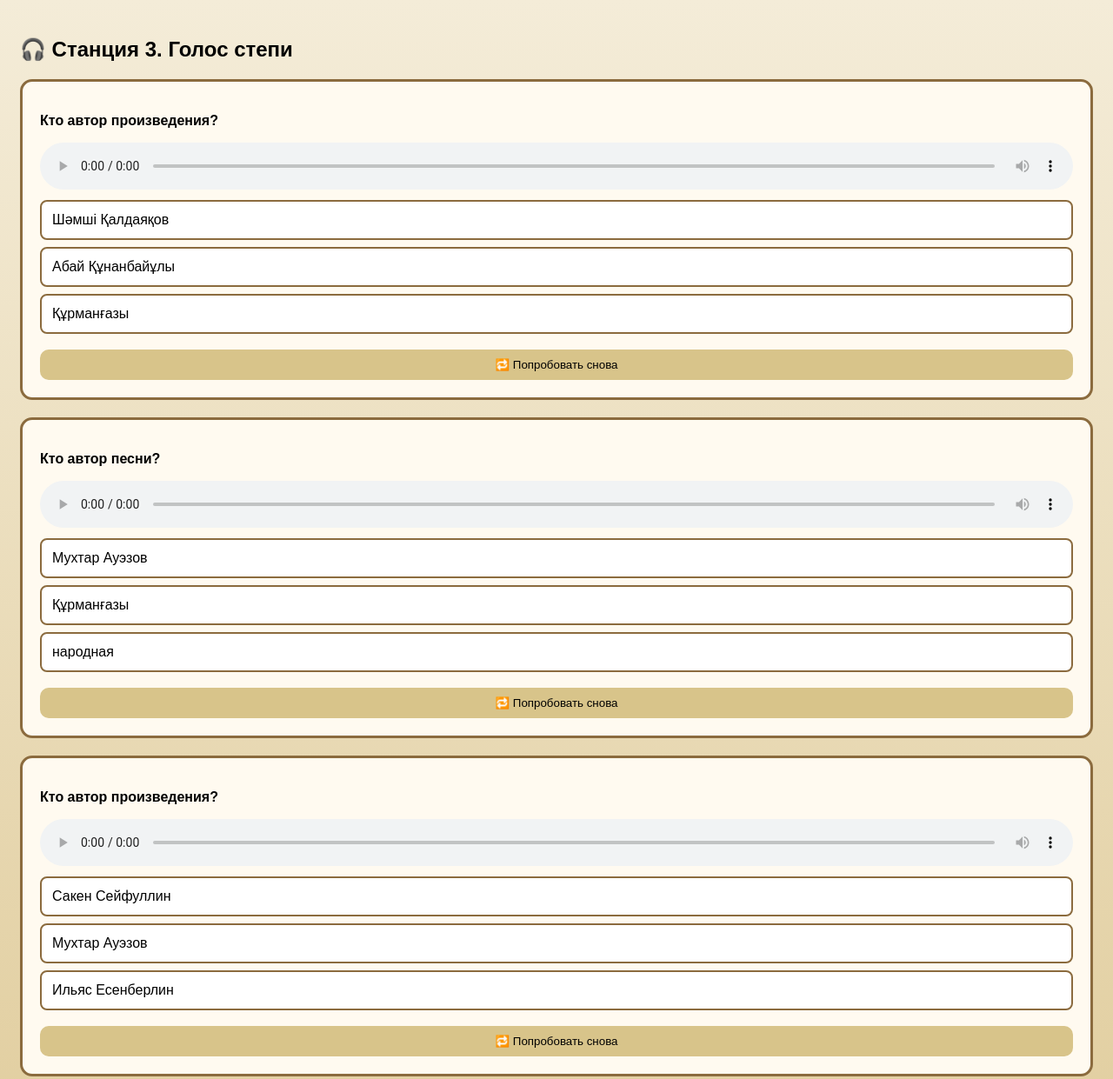
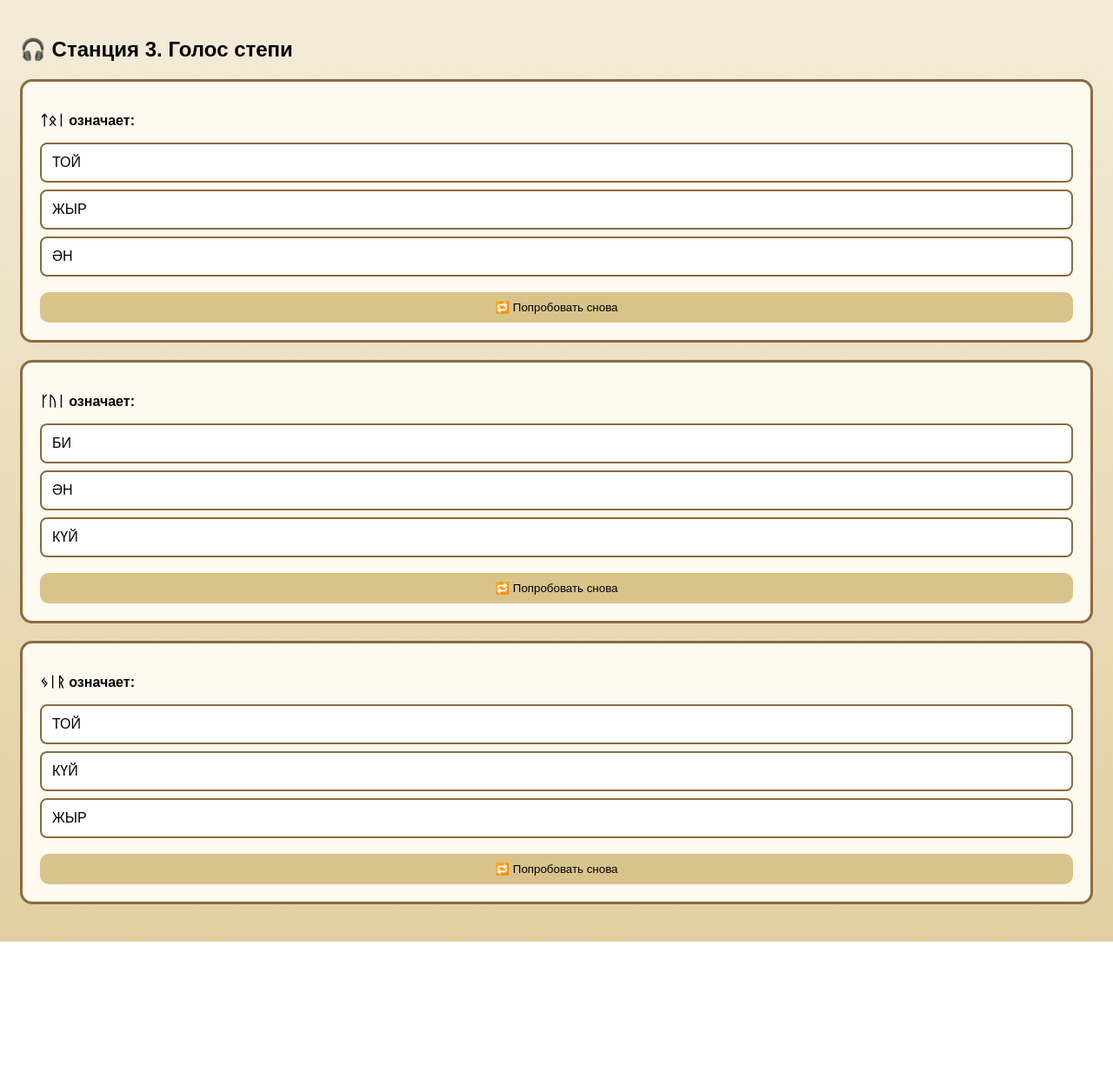
Before and after one commit to pikulinartem8-cell/code-of-the-steppe, a plain HTML site: page station3.html in a window 1280 px wide. Shown: the whole page at 87% size. After the commit the page ends 1083 px from the top, so only its background shows below. Drawn offline with Linux system fonts and the light colour scheme.

Commit message:
Refactor quiz sections and update styles

```diff
--- a/station3.html
+++ b/station3.html
@@ -6,38 +6,13 @@
 <meta name="viewport" content="width=device-width, initial-scale=1.0">
 
 <style>
-body{
-  font-family: Arial;
-  background: linear-gradient(#f4ecd8,#e2cfa1);
-  padding: 15px;
-}
-section{
-  background:#fffaf0;
-  padding:20px;
-  border-radius:14px;
-  border:3px solid #8b6b3e;
-  margin-bottom:20px;
-}
-.option{
-  padding:12px;
-  margin:8px 0;
-  border:2px solid #8b6b3e;
-  border-radius:8px;
-  background:#fff;
-  cursor:pointer;
-}
+body{font-family:Arial;background:linear-gradient(#f4ecd8,#e2cfa1);padding:15px;}
+.quiz{background:#fffaf0;padding:20px;border-radius:14px;border:3px solid #8b6b3e;margin-bottom:20px;}
+.option{padding:12px;margin:8px 0;border:2px solid #8b6b3e;border-radius:8px;background:#fff;cursor:pointer;}
 .option.correct{background:#c7e3b3;}
 .option.wrong{background:#f4bcbc;}
 .option.disabled{pointer-events:none;}
-.retry{
-  margin-top:10px;
-  padding:10px;
-  width:100%;
-  background:#d8c48a;
-  border:none;
-  border-radius:10px;
-}
-audio{width:100%;}
+.retry{margin-top:10px;padding:10px;width:100%;background:#d8c48a;border:none;border-radius:10px;}
 </style>
 </head>
 
@@ -45,55 +20,47 @@ audio{width:100%;}
 
 <h2>🎧 Станция 3. Голос степи</h2>
 
-<!-- ВОПРОС 1 -->
-<section class="quiz">
-<p><b>Кто автор произведения?</b></p>
-<audio controls src="audio/kazakhstan.mp3"></audio>
-
+<section class="quiz" data-qid="s3q1">
+<p><b>ᛏᛟᛁ означает:</b></p>
 <div class="answers">
-  <div class="option" data-correct="true">Шәмші Қалдаяқов</div>
-  <div class="option" data-correct="false">Абай Құнанбайұлы</div>
-  <div class="option" data-correct="false">Құрманғазы</div>
+  <div class="option" data-correct="true">ТОЙ</div>
+  <div class="option" data-correct="false">ЖЫР</div>
+  <div class="option" data-correct="false">ӘН</div>
 </div>
-
 <button class="retry">🔁 Попробовать снова</button>
 </section>
 
-<!-- ВОПРОС 2 -->
-<section class="quiz">
-<p><b>Кто автор песни?</b></p>
-<audio controls src="audio/karagym-ai.mp3"></audio>
-
+<section class="quiz" data-qid="s3q2">
+<p><b>ᚴᚢᛁ означает:</b></p>
 <div class="answers">
-  <div class="option" data-correct="true">народная</div>
-  <div class="option" data-correct="false">Құрманғазы</div>
-  <div class="option" data-correct="false">Мухтар Ауэзов</div>
+  <div class="option" data-correct="true">КҮЙ</div>
+  <div class="option" data-correct="false">ӘН</div>
+  <div class="option" data-correct="false">БИ</div>
 </div>
-
 <button class="retry">🔁 Попробовать снова</button>
 </section>
 
-<!-- ВОПРОС 3 -->
-<section class="quiz">
-<p><b>Кто автор произведения?</b></p>
-<audio controls src="audio/koshpendiler.mp3"></audio>
-
+<section class="quiz" data-qid="s3q3">
+<p><b>ᛃᛁᚱ означает:</b></p>
 <div class="answers">
-  <div class="option" data-correct="true">Ильяс Есенберлин</div>
-  <div class="option" data-correct="false">Мухтар Ауэзов</div>
-  <div class="option" data-correct="false">Сакен Сейфуллин</div>
+  <div class="option" data-correct="true">ЖЫР</div>
+  <div class="option" data-correct="false">КҮЙ</div>
+  <div class="option" data-correct="false">ТОЙ</div>
 </div>
-
 <button class="retry">🔁 Попробовать снова</button>
 </section>
 
 <script>
+let score = Number(localStorage.getItem("score") || 0);
+let solved = JSON.parse(localStorage.getItem("solved") || "{}");
+
 document.querySelectorAll('.quiz').forEach(quiz=>{
   let answered=false;
+  const qid=quiz.dataset.qid;
 
   function shuffle(){
-  const block=quiz.querySelector('.answers');
-  [...block.children].sort(()=>Math.random()-0.5).forEach(i=>block.appendChild(i));
+    const a=quiz.querySelector('.answers');
+    [...a.children].sort(()=>Math.random()-0.5).forEach(i=>a.appendChild(i));
   }
 
   quiz.querySelectorAll('.option').forEach(opt=>{
@@ -107,14 +74,19 @@ quiz.querySelectorAll('.option').forEach(opt=>{
         if(o.dataset.correct==="true")o.classList.add("correct");
         o.classList.add("disabled");
       });
+
+      if(correct && !solved[qid]){
+        solved[qid]=true;
+        score++;
+        localStorage.setItem("score",score);
+        localStorage.setItem("solved",JSON.stringify(solved));
+      }
     };
   });
 
   quiz.querySelector('.retry').onclick=()=>{
     answered=false;
-  quiz.querySelectorAll('.option').forEach(o=>{
-    o.className="option";
-  });
+    quiz.querySelectorAll('.option').forEach(o=>o.className="option");
     shuffle();
   };
 
```
Lines whose indentation alone changed are shown as unchanged.
